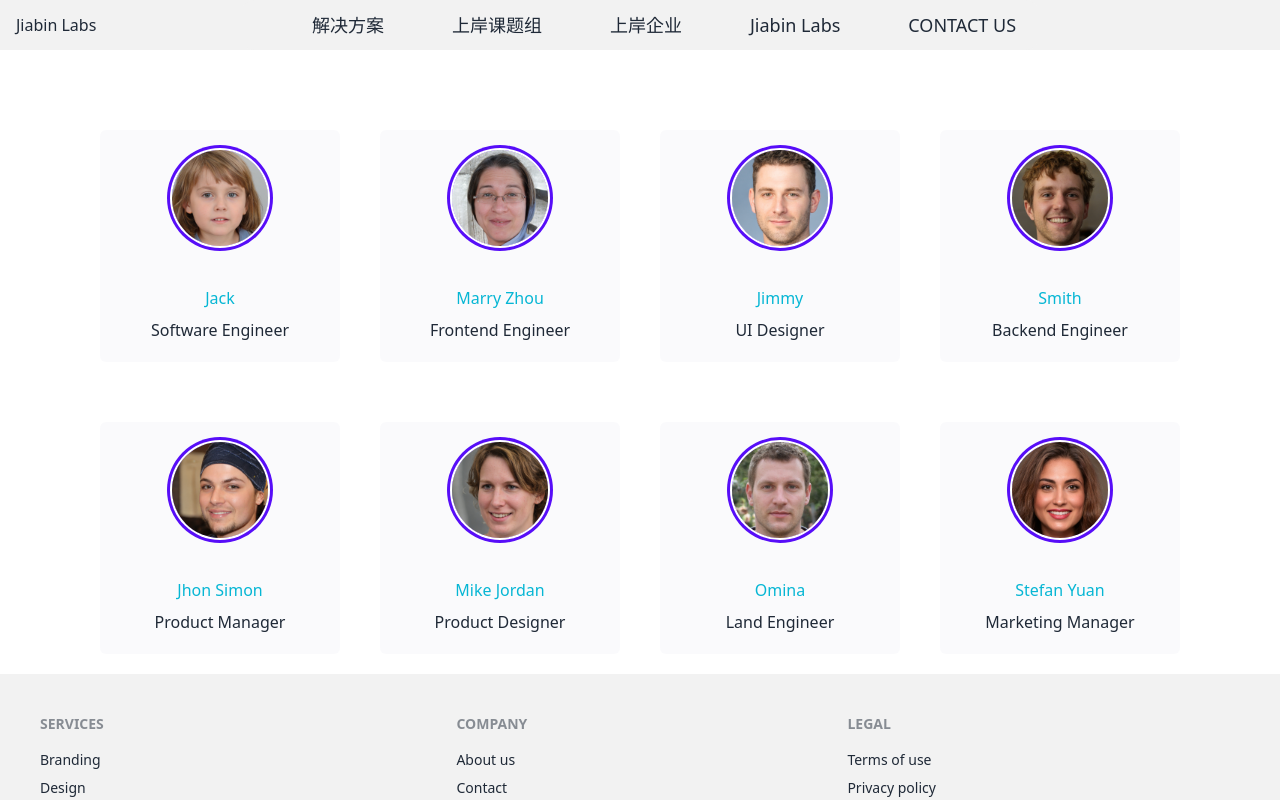
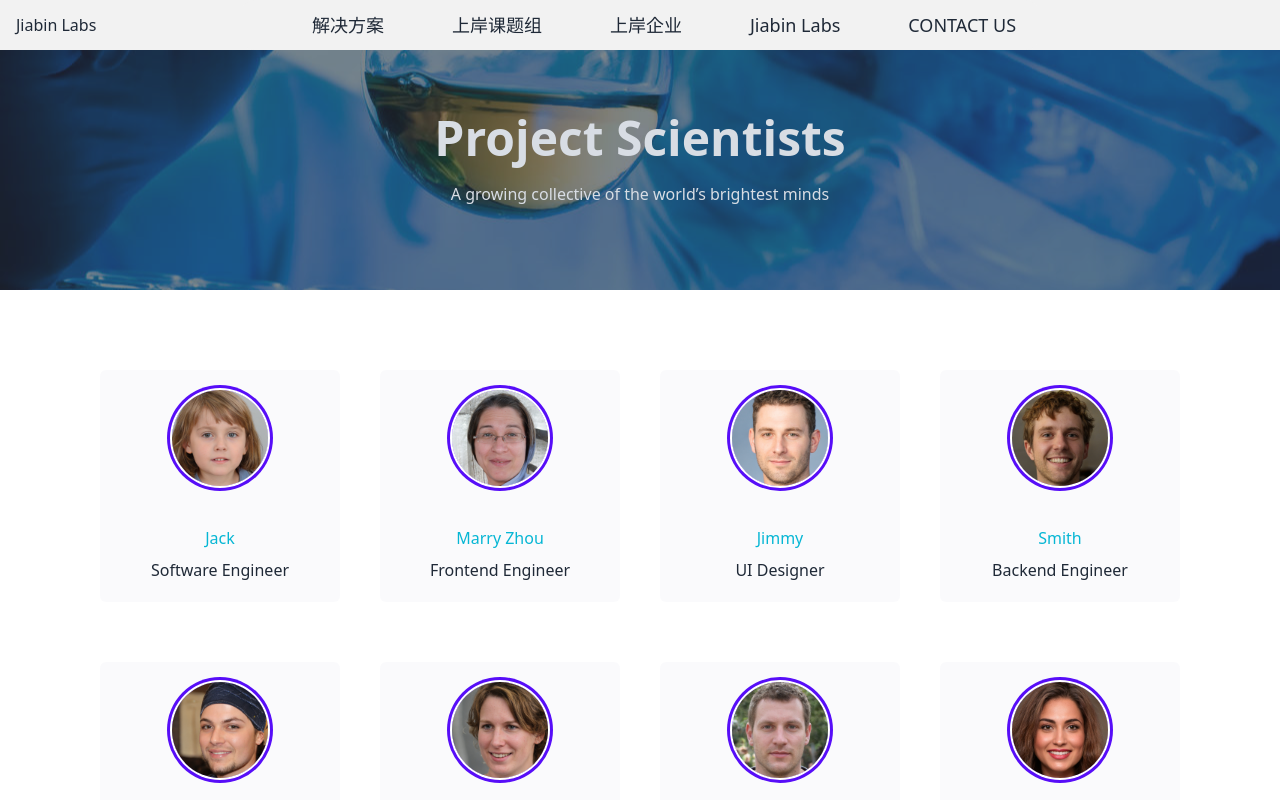
Before and after one commit to stefan-ysh/t-lab, a Nuxt app: page /labs/project-scientist in a window 1280 px wide. Shown: the top 800 px of the page. Built offline with nearby package versions, Linux system fonts and the light colour scheme.

Commit message:
refa:add hero component on scientist pages

```diff
--- a/pages/labs/project-scientist.vue
+++ b/pages/labs/project-scientist.vue
@@ -1,4 +1,16 @@
 <template>
+    <div>
+
+        <div class="hero min-h-[30vh]"
+            style="background-image: url('/img/scientist/project-scientist.jpg');">
+            <div class="hero-overlay bg-opacity-60"></div>
+            <div class="hero-content text-center text-neutral-content">
+                <div class="max-w-md">
+                    <h1 class="mb-5 text-5xl font-bold">Project Scientists</h1>
+                    <p class="mb-5">A growing collective of the world’s brightest minds</p>
+                </div>
+            </div>
+        </div>
         <div
             class="px-0 w-full mx-auto grid grid-cols-1 sm:grid-cols-2 md:grid-cols-3 lg:grid-cols-4 items-center mt-5 md:mt-10 lg:px-20 grid-flow-row-dense">
             <nuxt-link :to="{
@@ -6,8 +18,7 @@
                 params: {
                     id: user.id
                 }
-        }"
-            class="flex flex-col items-center justify-center m-5 cursor-pointer bg-slate-400 bg-opacity-5 rounded-md duration-300 hover:bg-opacity-20 p-5 mt-10"
+            }" class="flex flex-col items-center justify-center m-5 cursor-pointer bg-slate-400 bg-opacity-5 rounded-md duration-300 hover:bg-opacity-20 p-5 mt-10"
                 v-for="user in projectScientistList" :key="user.avatar">
                 <div class="avatar mb-10">
                     <div class="w-24 rounded-full ring ring-primary ring-offset-base-100 ring-offset-2">
@@ -18,6 +29,7 @@
                 <div class=" whitespace-nowrap">{{ user.post }}</div>
             </nuxt-link>
         </div>
+    </div>
 </template>
 
 <script setup lang="ts">
--- a/pages/labs/research-scientist.vue
+++ b/pages/labs/research-scientist.vue
@@ -1,4 +1,14 @@
 <template>
+    <div>
+        <div class="hero min-h-[30vh]" style="background-image: url('/img/scientist/research-scientist.jpg');">
+            <div class="hero-overlay bg-opacity-60"></div>
+            <div class="hero-content text-center text-neutral-content">
+                <div class="max-w-md">
+                    <h1 class="mb-5 text-5xl font-bold">Project Scientists</h1>
+                    <p class="mb-5">A growing collective of the world’s brightest minds</p>
+                </div>
+            </div>
+        </div>
         <div
             class="px-0 w-full mx-auto grid grid-cols-1 sm:grid-cols-2 md:grid-cols-3 lg:grid-cols-4 items-center mt-5 md:mt-10 lg:px-20 grid-flow-row-dense">
             <nuxt-link :to="{
@@ -18,6 +28,7 @@
                 <div class=" whitespace-nowrap">{{ user.post }}</div>
             </nuxt-link>
         </div>
+    </div>
 </template>
 
 <script setup lang="ts">
```
Also changed, not shown: public/img/scientist/project-scientist.jpg (added), public/img/scientist/research-scientist.jpg (added). Lines whose indentation alone changed are shown as unchanged.
